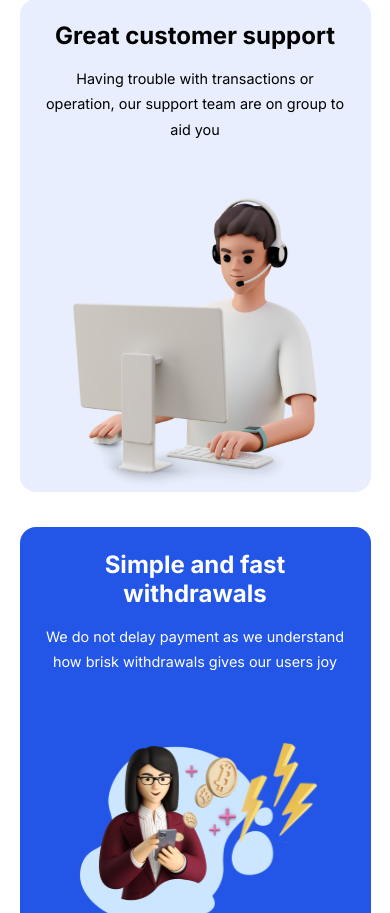
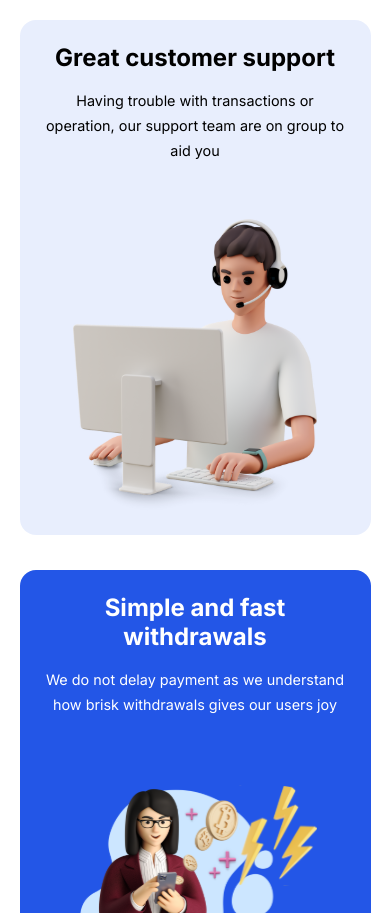
Before and after one commit to bellomusodiq/bitafrika, a Next.js app: page / in a window 390 px wide. Shown: the part 3811-4724 px from the top of the page. Built offline with nearby package versions, Linux system fonts and the light colour scheme.

Commit message:
fix padding

```diff
--- a/components/Thumbnail/Thumbnail.module.css
+++ b/components/Thumbnail/Thumbnail.module.css
@@ -96,6 +96,6 @@
   }
   .Image {
     width: 80% !important;
-    margin-bottom: -7% !important;
+    /* margin-bottom: 2% !important; */
   }
 }
--- a/components/Thumbnail/Thumbnail.tsx
+++ b/components/Thumbnail/Thumbnail.tsx
@@ -68,7 +68,7 @@ const ThumbnailItem: React.FC<ThumbnailItemType> = ({
           src={image}
           style={{
             transform: isHover ? "scale(1.5, 1.5)" : "scale(1, 1)",
-            marginBottom: imageFull ? "-5%" : 0,
+            marginBottom: imageFull ? "-7%" : 0,
             width: imageFull ? "65%" : "50%",
           }}
           alt={String(title)}
```
